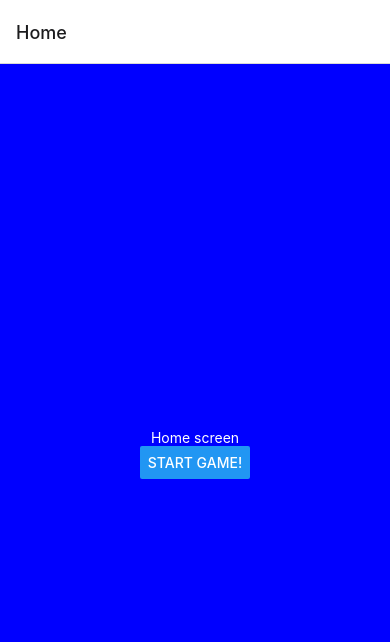
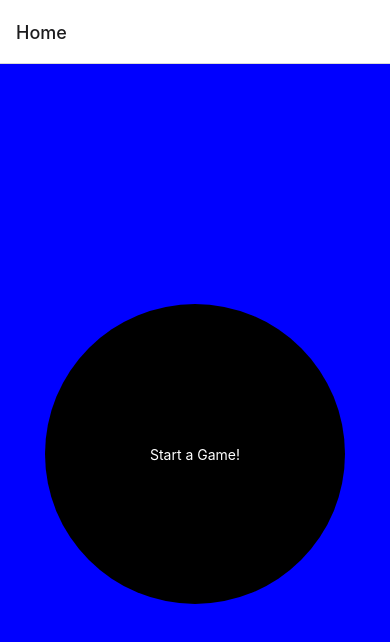
Before and after one commit to healingfields/animatedGame, a React Native app: screen /Home in a window 390 px wide. Shown: the top 642 px of the page. Built offline with nearby package versions, Linux system fonts and the light colour scheme.

Commit message:
styled the game screen

```diff
--- a/screens/Home.js
+++ b/screens/Home.js
@@ -1,6 +1,6 @@
 import { useNavigation } from '@react-navigation/native'
 import React from 'react'
-import { Button, StyleSheet, Text, View } from 'react-native'
+import { Button, StyleSheet, Text, TouchableHighlight, View } from 'react-native'
 
 const styles = StyleSheet.create({
     container: {
@@ -8,6 +8,15 @@ const styles = StyleSheet.create({
         backgroundColor: 'blue',
         alignItems: 'center',
         justifyContent: 'center',
+    },
+    button: {
+        width: 300,
+        height: 300,
+        display: 'flex',
+        alignItems: 'center',
+        justifyContent: 'space-around',
+        borderRadius: 150,
+        backgroundColor: 'black'
     },
     title: {
         color: 'white'
@@ -20,8 +29,11 @@ function Home() {
 
     return (
         <View style={styles.container}>
-            <Text style={styles.title}>Home screen</Text>
-            <Button onPress={() => navigation.navigate('Game')} title='start game!' />
+            <TouchableHighlight
+                onPress={() => navigation.navigate('Game')} style={styles.button}
+            >
+                <Text style={styles.title}>Start a Game!</Text>
+            </TouchableHighlight>
         </View>
     )
 }
```
